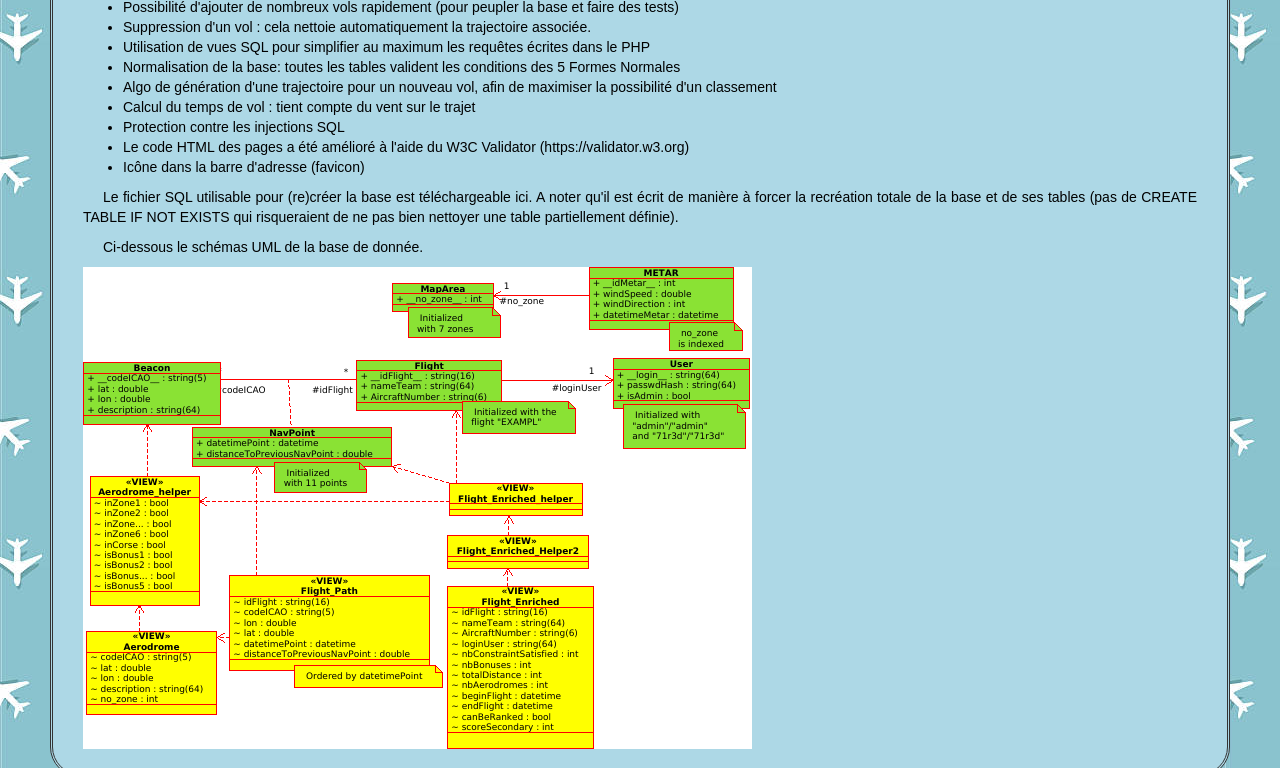
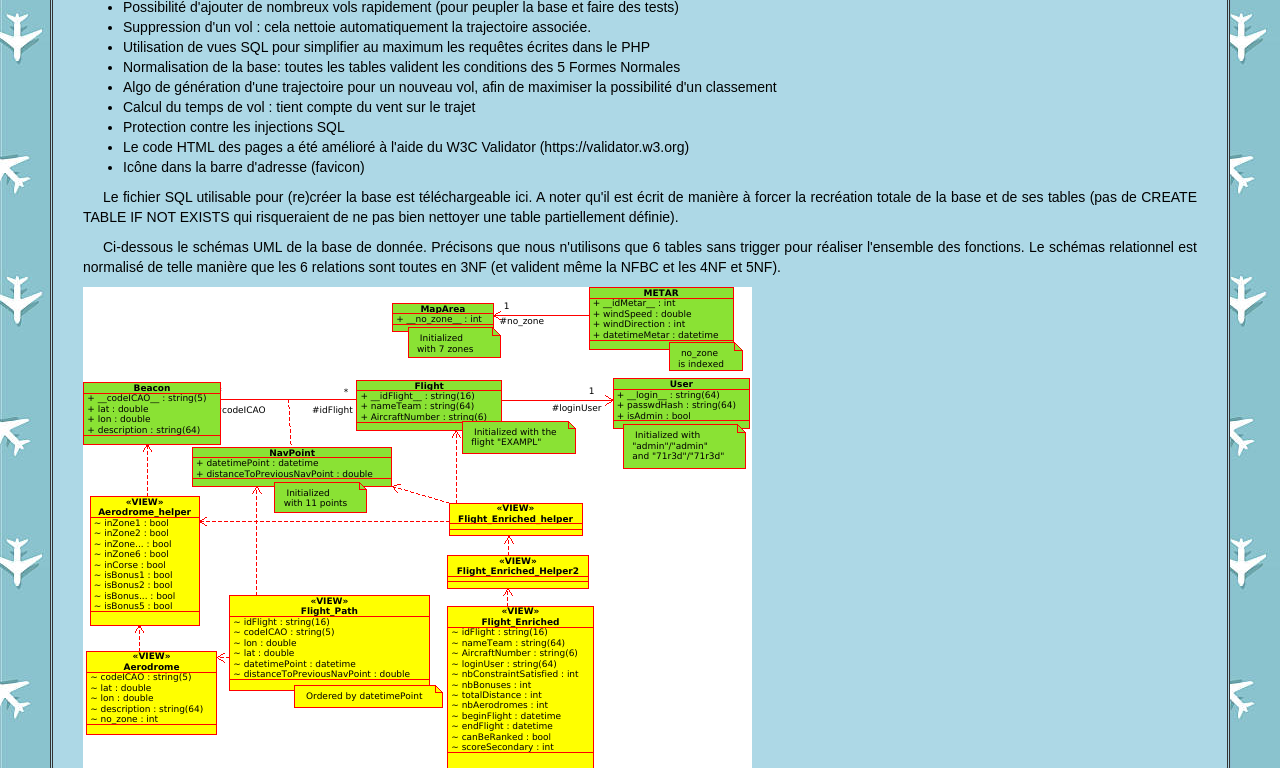
Before and after one commit to avaret/beweb2017, a PHP site: page /beweb2017/php/pageadmin.php in a window 1280 px wide. Shown: the part 1538-2306 px from the top of the page. Run offline with PHP 8.4, Linux system fonts and the light colour scheme; data comes from the database, SQL or seed files in the repository; some web fonts are replaced.

Commit message:
Complétion conception

```diff
--- a/php/pageadmin.php
+++ b/php/pageadmin.php
@@ -108,7 +108,7 @@ echo navbar();
 
     <p> Le fichier SQL utilisable pour (re)créer la base est <a href="/beweb2017/rolland_schmitt_varet.sql"> téléchargeable ici.</a> A noter qu'il est écrit de manière à forcer la recréation totale de la base et de ses tables (pas de CREATE TABLE IF NOT EXISTS qui risqueraient de ne pas bien nettoyer une table partiellement définie).</p>
 
-    <p> Ci-dessous le schémas UML de la base de donnée. </p>
+    <p> Ci-dessous le schémas UML de la base de donnée. Précisons que nous n'utilisons que 6 tables sans trigger pour réaliser l'ensemble des fonctions. Le schémas relationnel est normalisé de telle manière que les 6 relations sont toutes en 3NF (et valident même la NFBC et les 4NF et 5NF). </p>
     <img src="/beweb2017/images/conception.png" >
 </div>
 
```
